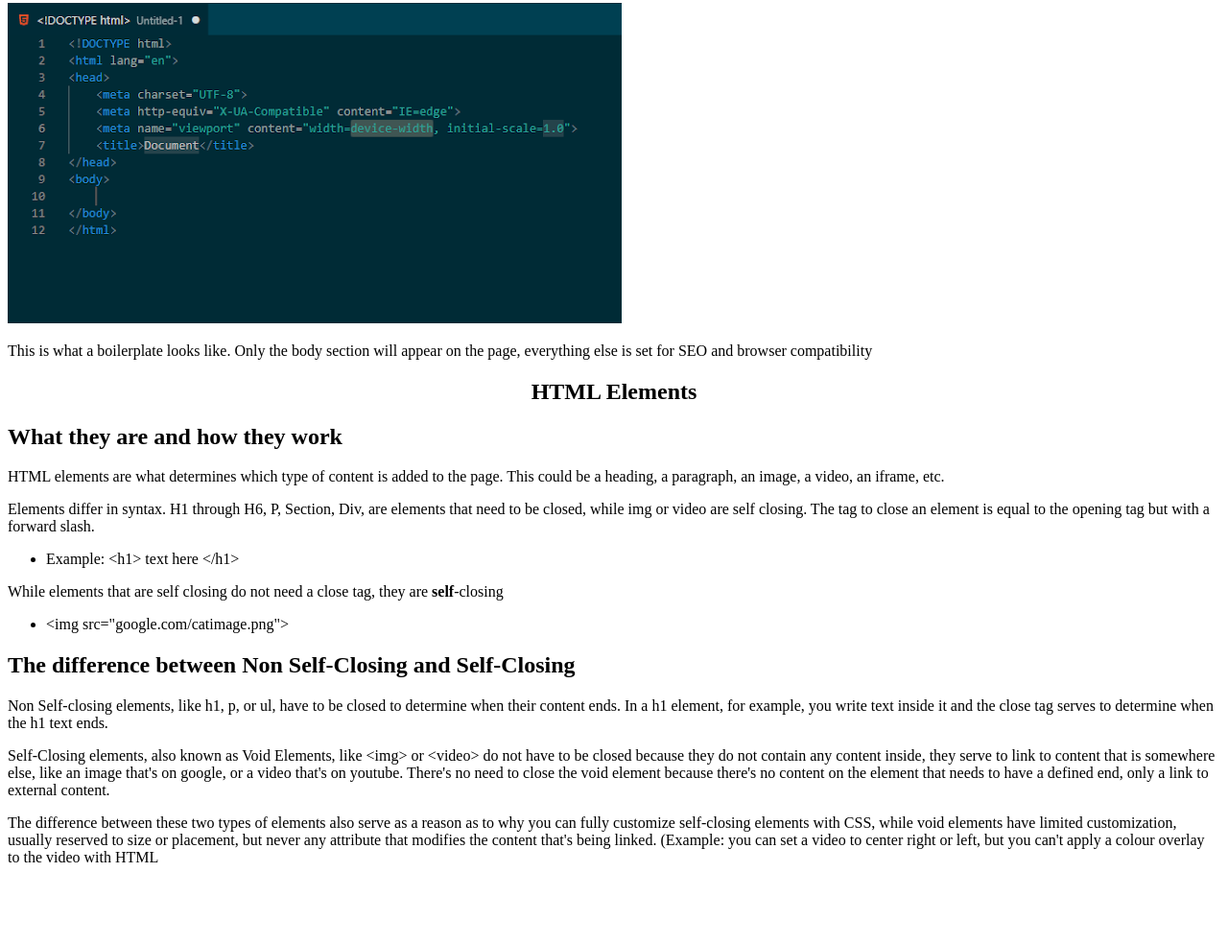
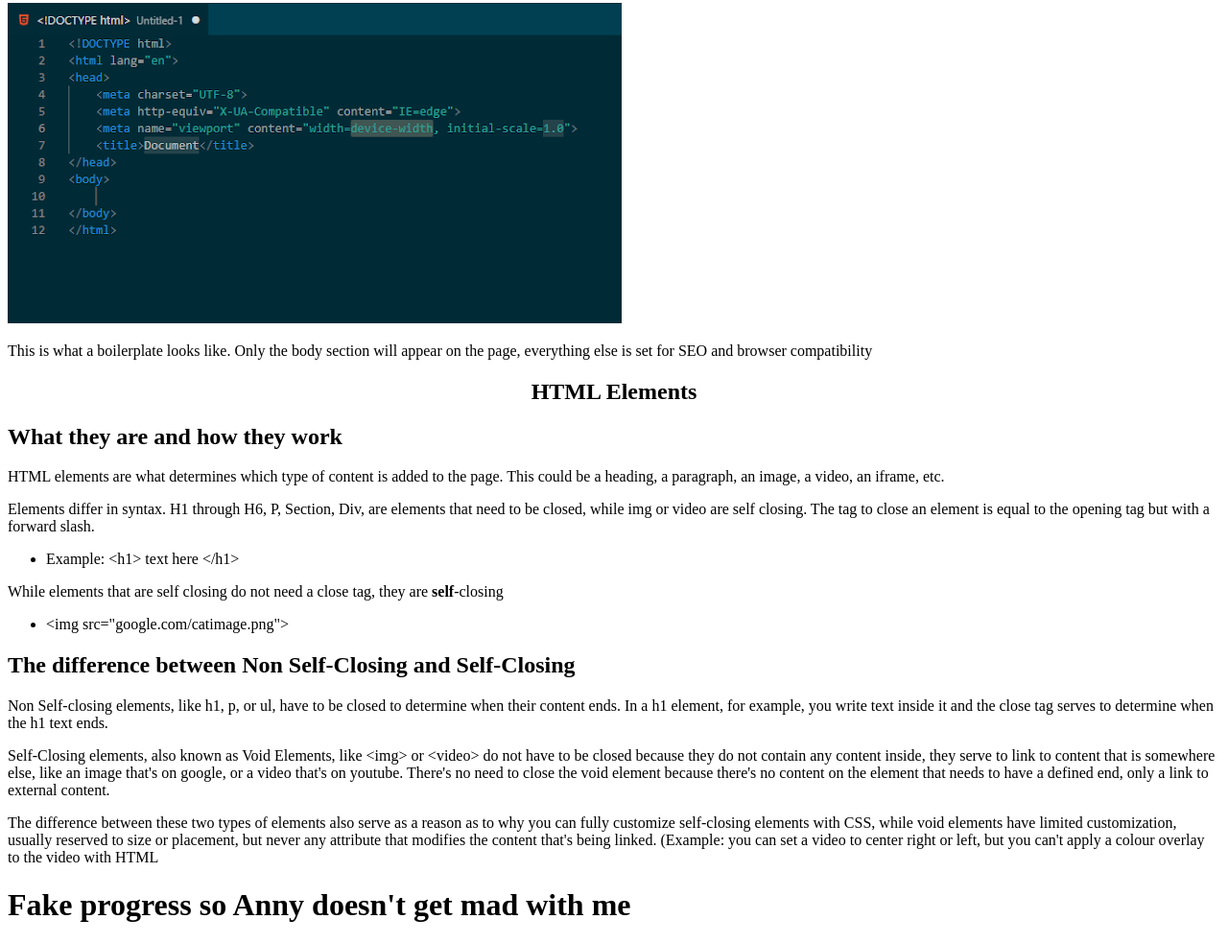
Before and after one commit to MikiMike98/Mike-s-HTML-Wiki, a plain HTML site: page index.html in a window 1280 px wide. Shown: the part 584-1567 px from the top of the page at 96% size. Before the commit the page ends 1503 px from the top, so only its background shows below. Drawn offline with Linux system fonts and the light colour scheme.

Commit message:
pretended to make progress so Anny doesnt get mad with me

```diff
--- a/index.html
+++ b/index.html
@@ -51,5 +51,9 @@
         <p> Self-Closing elements, also known as Void Elements, like &lt;img&gt; or &lt;video&gt; do not have to be closed because they do not contain any content inside, they serve to link to content that is somewhere else, like an image that's on google, or a video that's on youtube. There's no need to close the void element because there's no content on the element that needs to have a defined end, only a link to external content.</p>
         <p> The difference between these two types of elements also serve as a reason as to why you can fully customize self-closing elements with CSS, while void elements have limited customization, usually reserved to size or placement, but never any attribute that modifies the content that's being linked. (Example: you can set a video to center right or left, but you can't apply a colour overlay to the video with HTML</p>
     </section>
+
+
+    <h1> Fake progress so Anny doesn't get mad with me</h1>
+
 </body>
 </html>
```
